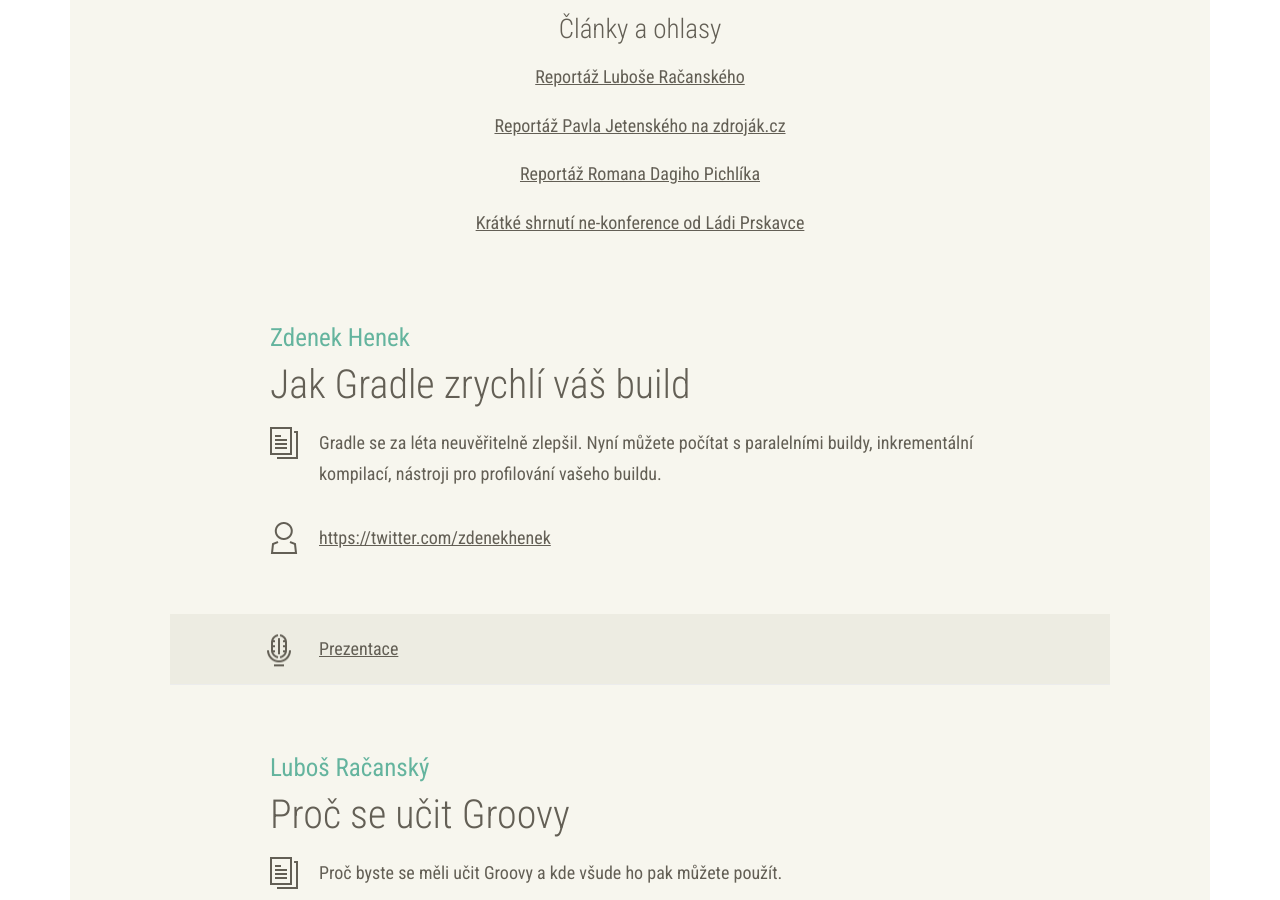
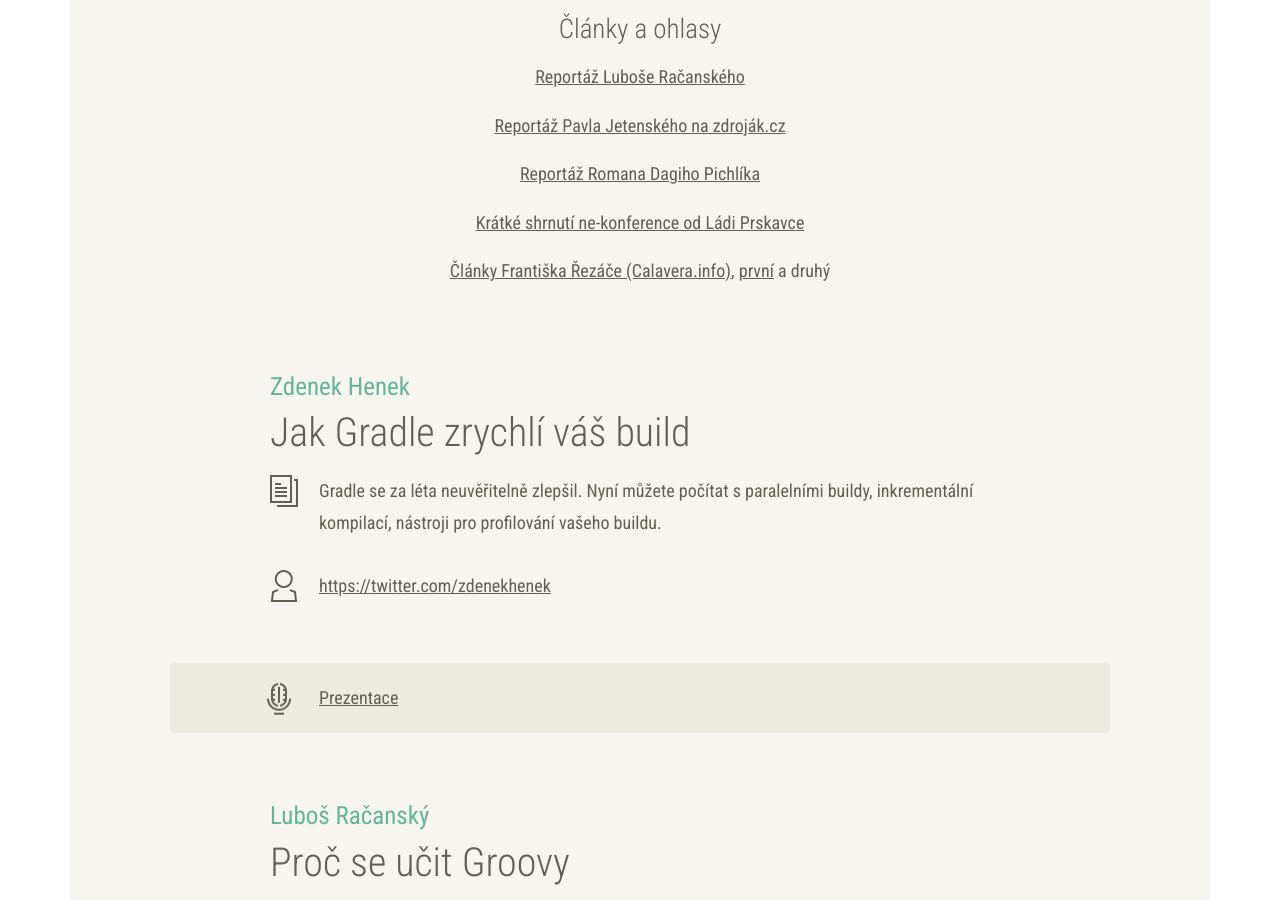
Before and after one commit to novoj/jOpenSpace, a Jekyll site: the page built from _archive/2017.html, in a window 1280 px wide and 900 px high, scrolled down 1851 px. Built offline with Jekyll 4.4.1, drawn with Linux system fonts in a browser that asks for light colours.

Commit message:
Added Calavera.info articles.

```diff
--- a/_archive/2017.html
+++ b/_archive/2017.html
@@ -45,6 +45,8 @@ year: 2017
          <p><a href="https://www.zdrojak.cz/zpravicky/reportaz-z-jopenspace-2017/">Reportáž Pavla Jetenského na zdroják.cz</a></p>
          <p><a href="https://dagblog.cz/jopenspace-2017-410b02359716">Reportáž Romana Dagiho Pichlíka</a></p>
          <p><a href="https://blog.prskavec.net/blog/2017/10/jopenspace-2017-a-moje-p%C5%99edn%C3%A1%C5%A1ka-o-jamstacku/">Krátké shrnutí ne-konference od Ládi Prskavce</a></p>
+         <p><a href="http://calavera.info/v3/blog/2017/11/17/jopenspace.html">Články Františka Řezáče (Calavera.info)</a>,
+            <a href="http://calavera.info/v3/blog/2017/11/17/neuralink.html">první</a> a druhý</p>
       </div>
 
       <ul>
```
